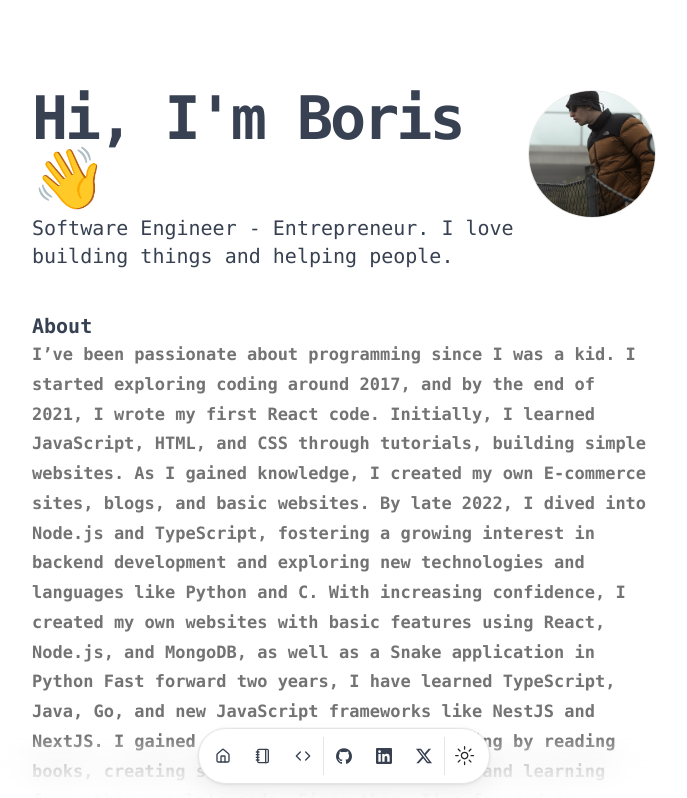
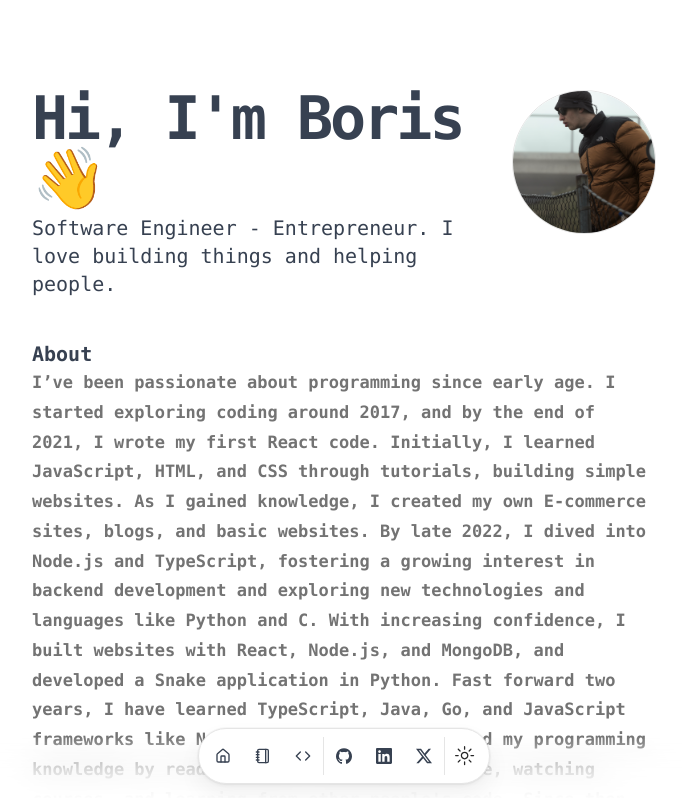
Before and after one commit to b0kic4/bok1c4-portfolio, a Next.js app: page / in a window 1280 px wide. Shown: the top 798 px of the page, without its empty margins (296-983 px from the left). Built offline with nearby package versions, Linux system fonts and the light colour scheme.

Commit message:
some typography fixes

```diff
--- a/src/app/page.tsx
+++ b/src/app/page.tsx
@@ -31,7 +31,7 @@ export default function Page() {
               />
             </div>
             <BlurFade delay={BLUR_FADE_DELAY}>
-              <Avatar className="size-32 border">
+              <Avatar className="size-36 border">
                 <AvatarImage alt={DATA.name} src={DATA.avatarUrl} />
                 <AvatarFallback>{DATA.initials}</AvatarFallback>
               </Avatar>
@@ -213,8 +213,7 @@ export default function Page() {
                 >
                   with a direct question on linkedin
                 </Link>{" "}
-                and I&apos;ll respond whenever I can. I will ignore all
-                soliciting.
+                and I&apos;ll respond whenever I can.{" "}
               </p>
             </div>
           </BlurFade>
--- a/src/data/resume.tsx
+++ b/src/data/resume.tsx
@@ -1,5 +1,7 @@
 import { Icons } from "@/components/icons";
 import { CodeIcon, HomeIcon, NotebookIcon } from "lucide-react";
+
+// NOTE: Kursevi, Knjige, Osnovna, Srednja, Faks i ostali projekti
 
 export const DATA = {
   name: "Boris Nikolic",
@@ -10,7 +12,7 @@ export const DATA = {
   description:
     "Software Engineer - Entrepreneur. I love building things and helping people.",
   summary:
-    "I’ve been passionate about programming since I was a kid. I started exploring coding around 2017, and by the end of 2021, I wrote my first React code. Initially, I learned JavaScript, HTML, and CSS through tutorials, building simple websites. As I gained knowledge, I created my own E-commerce sites, blogs, and basic websites. By late 2022, I dived into Node.js and TypeScript, fostering a growing interest in backend development and exploring new technologies and languages like Python and C. With increasing confidence, I created my own websites with basic features using React, Node.js, and MongoDB, as well as a Snake application in Python Fast forward two years, I have learned TypeScript, Java, Go, and new JavaScript frameworks like NestJS and NextJS. I gained more knowledge in programming by reading books, creating software, watching courses, and learning from other people's code. Since then, I’ve focused on enhancing my skills in software design, architecture, distributed systems, databases, and algorithms and data structures.",
+    "I’ve been passionate about programming since early age. I started exploring coding around 2017, and by the end of 2021, I wrote my first React code. Initially, I learned JavaScript, HTML, and CSS through tutorials, building simple websites. As I gained knowledge, I created my own E-commerce sites, blogs, and basic websites. By late 2022, I dived into Node.js and TypeScript, fostering a growing interest in backend development and exploring new technologies and languages like Python and C. With increasing confidence, I built websites with React, Node.js, and MongoDB, and developed a Snake application in Python. Fast forward two years, I have learned TypeScript, Java, Go, and JavaScript frameworks like NestJS and NextJS. I deepened my programming knowledge by reading books, creating software, watching courses, and learning from other people's code. Since then, I’ve focused on enhancing my skills in software design, architecture, distributed systems, databases, and algorithms & data structures.",
 
   avatarUrl: "/me.png",
   skills: [
```
